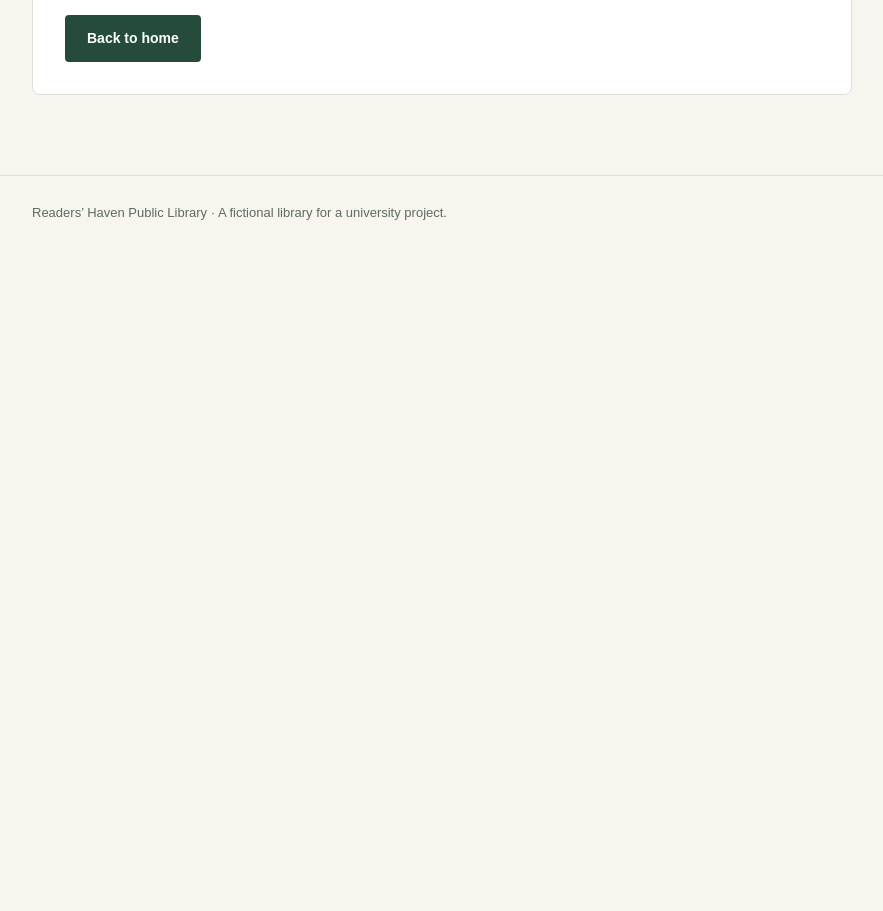
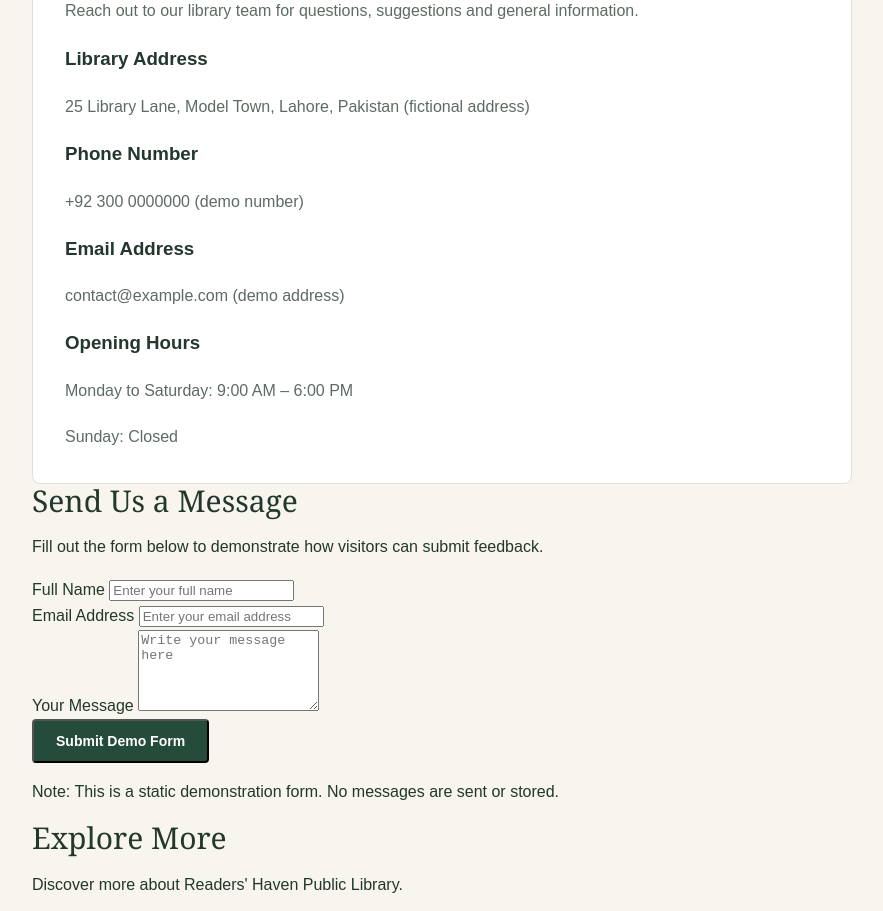
Before and after one commit to wasiqaliiii/readers-haven-library, a website: page src/contact.html in a window 1280 px wide. Shown: the part 484-1395 px from the top of the page, without its empty margins (48-931 px from the left). Before the commit the page ends 800 px from the top, so only its background shows below. Drawn offline with Linux system fonts and the light colour scheme.

Commit message:
feat: implement contact and feedback form

```diff
--- a/src/contact.html
+++ b/src/contact.html
@@ -1,17 +1,27 @@
+
 <!doctype html>
 <html lang="en">
+
 <head>
   <meta charset="utf-8">
   <meta name="viewport" content="width=device-width, initial-scale=1">
-  <meta name="description" content="We welcome your questions, suggestions, and ideas for Readers’ Haven.">
-  <title>Contact | Readers’ Haven</title>
+  <meta name="description" content="Contact Readers' Haven Public Library.">
+  <title>Contact | Readers' Haven</title>
   <link rel="stylesheet" href="../styles/style.css">
 </head>
+
 <body class="page-contact">
+
   <a class="skip-link" href="#main-content">Skip to content</a>
+
+  <!-- Header -->
   <header class="site-header">
     <div class="container header-inner">
-      <a class="brand" href="index.html">Readers’ Haven<span>Public Library</span></a>
+
+      <a class="brand" href="index.html">
+        Readers' Haven<span>Public Library</span>
+      </a>
+
       <nav aria-label="Main navigation">
         <ul class="nav-list">
           <li><a href="index.html">Home</a></li>
@@ -21,20 +31,139 @@
           <li><a href="contact.html" aria-current="page">Contact</a></li>
         </ul>
       </nav>
+
     </div>
   </header>
+
+  <!-- Main Content -->
   <main id="main-content" class="container">
-    <p class="eyebrow">Readers’ Haven · Contact</p>
-    <h1>Let’s start a conversation.</h1>
-    <p class="intro">We welcome your questions, suggestions, and ideas for Readers’ Haven.</p>
-    <section class="content-panel" aria-labelledby="page-section-title">
-      <h2 id="page-section-title">Contact and feedback</h2>
-      <p>Our contact details and a feedback form will be available here soon.</p>
-      <a class="button" href="index.html">Back to home</a>
+
+    <section class="contact-intro">
+      <p class="eyebrow">Readers' Haven · Contact</p>
+      <h1>Get in Touch</h1>
+      <p class="intro">
+        Have questions about our library services,
+        membership or collections? We'd love to hear from you.
+      </p>
     </section>
+
+    <!-- Contact Information -->
+    <section class="content-panel" aria-labelledby="contact-title">
+
+      <h2 id="contact-title">Contact Information</h2>
+
+      <p>
+        Reach out to our library team for questions,
+        suggestions and general information.
+      </p>
+
+      <div class="contact-details">
+
+        <div class="contact-item">
+          <h3>Library Address</h3>
+          <p>
+            25 Library Lane, Model Town,
+            Lahore, Pakistan (fictional address)
+          </p>
+        </div>
+
+        <div class="contact-item">
+          <h3>Phone Number</h3>
+          <p>+92 300 0000000 (demo number)</p>
+        </div>
+
+        <div class="contact-item">
+          <h3>Email Address</h3>
+          <p>contact@example.com (demo address)</p>
+        </div>
+
+        <div class="contact-item">
+          <h3>Opening Hours</h3>
+          <p>Monday to Saturday: 9:00 AM – 6:00 PM</p>
+          <p>Sunday: Closed</p>
+        </div>
+
+      </div>
+    </section>
+
+    <!-- Feedback Form -->
+    <section class="contact-form-section" aria-labelledby="feedback-title">
+
+      <h2 id="feedback-title">Send Us a Message</h2>
+
+      <p>
+        Fill out the form below to demonstrate
+        how visitors can submit feedback.
+      </p>
+
+      <form class="contact-form" action="#" method="get" onsubmit="return false;">
+
+        <div class="form-group">
+          <label for="full-name">Full Name</label>
+          <input
+            type="text"
+            id="full-name"
+            name="name"
+            placeholder="Enter your full name"
+            autocomplete="name"
+            required
+          >
+        </div>
+
+        <div class="form-group">
+          <label for="email">Email Address</label>
+          <input
+            type="email"
+            id="email"
+            name="email"
+            placeholder="Enter your email address"
+            autocomplete="email"
+            required
+          >
+        </div>
+
+        <div class="form-group">
+          <label for="message">Your Message</label>
+          <textarea
+            id="message"
+            name="message"
+            rows="5"
+            placeholder="Write your message here"
+            required
+          ></textarea>
+        </div>
+
+        <button type="submit" class="button">
+          Submit Demo Form
+        </button>
+
+      </form>
+
+      <p class="form-note">
+        Note: This is a static demonstration form.
+        No messages are sent or stored.
+      </p>
+
+    </section>
+
+    <!-- Back to Home -->
+    <section class="contact-help">
+      <h2>Explore More</h2>
+      <p>Discover more about Readers' Haven Public Library.</p>
+      <a href="index.html" class="button">Back to Home</a>
+    </section>
+
   </main>
+
+  <!-- Footer -->
   <footer class="site-footer">
-    <div class="container"><p>Readers’ Haven Public Library · A fictional library for a university project.</p></div>
+    <div class="container">
+      <p>
+        Readers' Haven Public Library ·
+        A fictional library for a university project.
+      </p>
+    </div>
   </footer>
+
 </body>
 </html>
```
